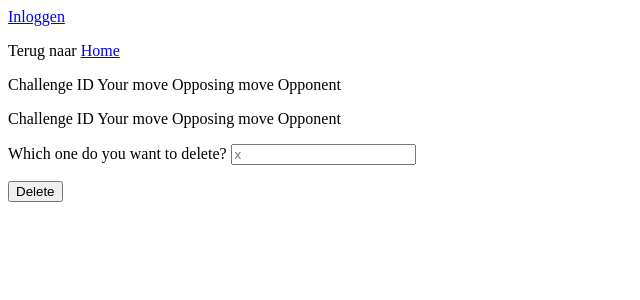
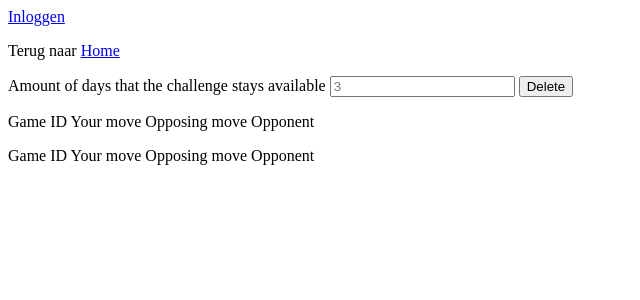
Before and after one commit to MathieuVMaurik/RiPSiLS, a PHP site: page /challengessent.php in a window 1280 px wide. Shown: the top 300 px of the page, without its empty margins (0-640 px from the left). Run offline with PHP 8.4, Linux system fonts and the light colour scheme; data comes from the database, SQL or seed files in the repository; tables that the repository leaves empty hold one stand-in row (values such as "Sample post").

Commit message:
DB Errors resolved

```diff
--- a/htdocs/challengessent.php
+++ b/htdocs/challengessent.php
@@ -19,12 +19,35 @@
     ?>
     Terug naar <a href="index.php">Home</a>
 </p>
+
+<form>
+    <label for="delete">Amount of days that the challenge stays available</label>
+
+    <input id="delete" name="Challengedel" placeholder="3"  type="number">
+
+    <input type="submit" value="Delete"/>
+</form>
+
 <?php
+
+
+if ($_SERVER["REQUEST_METHOD"] == "POST") {
+    if (isset($_POST["Challengedel"])) {
+        $challengedelid = $_POST["Challengedel"];
+    }
+}
+
 try {
 
     $db->setAttribute(PDO::ATTR_ERRMODE, PDO::ERRMODE_EXCEPTION);
 
-
+if (isset($_SERVER["REQUEST_METHOD"]) == "POST") {
+    if (isset($_POST["Challengedel"])) {
+        $QueryChallengedel = "UPDATE challenges SET active=0 WHERE ID=$challengedelid";
+        $stChallengedel = $db->prepare($QueryChallengedel);
+        $stChallengedel->execute();
+    }
+}
 
     //Eigen ID
     $QueryownID = "SELECT ID FROM users WHERE username = :username";
@@ -39,7 +62,7 @@
 
     ?>
     <p>
-        <label class="ID">Challenge ID</label>   <label class="move1">Your move</label>   <label class="move2">Opposing move</label>   <label class="opp">Opponent</label>
+        <label class="id">Game ID</label> <label class="move1">Your move</label>   <label class="move2">Opposing move</label>   <label class="opp">Opponent</label>
     </p>
     <div class="list">
         <?php
@@ -60,7 +83,10 @@
             foreach($aRow as $key => $value) {
                 if($count == 1){
                     ?>
-                    <label class="align"><?php echo $listID; ?></label>
+                    <label class="align"><?php
+                        echo $listID;
+                        ?></label>
+
                     <?php
                     $count++;
                 }
@@ -165,33 +191,12 @@
 
         ?></div>
     <p>
-        <label class="ID">Challenge ID</label>  <label class="move1">Your move</label>  <label class="move2">Opposing move</label>  <label class="opp">Opponent</label>
+        <label class="id">Game ID</label> <label class="move1">Your move</label>  <label class="move2">Opposing move</label>  <label class="opp">Opponent</label>
     </p>
 
-    <p>
-        <!-- Welke uitdaging uit de lijst wordt verwijderd -->
-        <label for="challengedel">Which one do you want to delete?</label>
-
-        <input id="challengedel" name="Challengedel" placeholder="x" type="number">
-
-    </p>
-    <input type="submit" value="Delete"/>
-
-    <?php
-
-    if ($_SERVER["REQUEST_METHOD"] == "POST") {
-        if (isset($_POST["Challengedel"])) {
-            $challengedelid = $_POST["Challengedel"];
-
-
-            $QueryChallengedel = "UPDATE challenges SET active=0 WHERE ID=$challengedelid";
-            $stChallengedel = $db->prepare($QueryChallengedel);
-            $stChallengedel->execute();
-        }
-    }
-    ?>
 
 <?php
+
 }
 catch(PDOException $e)
 {
```
Also changed, not shown: htdocs/uitdagen.php (+14 -7 lines).
